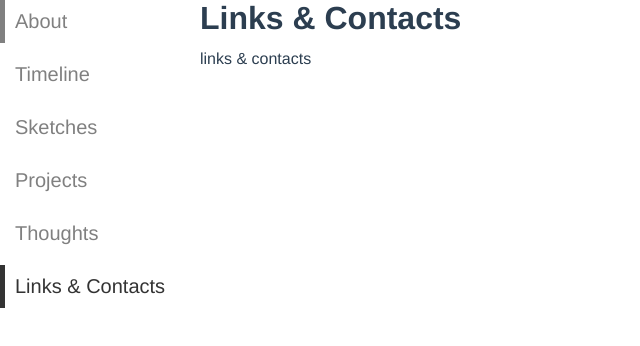
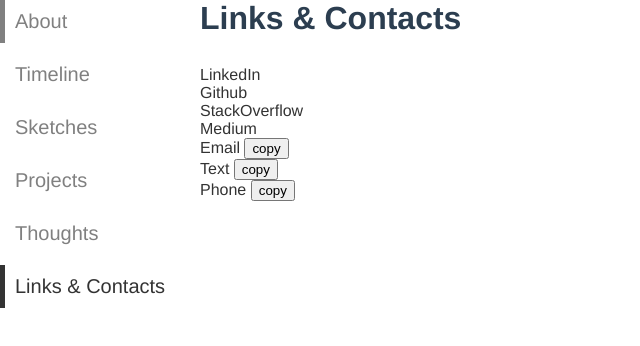
Before and after one commit to jko206/hello-jko, a Vue app: page /links-contacts in a window 1280 px wide. Shown: the top 346 px of the page, without its empty margins (0-640 px from the left). Built offline with nearby package versions, Linux system fonts and the light colour scheme.

Commit message:
make links & contacts page

```diff
--- a/src/components/page-links-contacts.vue
+++ b/src/components/page-links-contacts.vue
@@ -1,15 +1,72 @@
 <template>
   <div class="page-links-contacts">
-    links &amp; contacts
+    <ul>
+      <li>
+        <a href="http://linkedin.com/in/jai-ko" target="blank">LinkedIn</a>
+      </li>
+      <li>
+        <a href="http://github.com/jaiko86" target="blank">Github</a>
+      </li>
+      <li>
+        <a href="https://stackoverflow.com/users/458425/j-ko?tab=profile" target="blank">StackOverflow</a>
+      </li>
+      <li>
+        <a href="https://medium.com/@MisterJKo" target="blank">Medium</a>
+      </li>
+      <li>
+        <a href="mailto:just.jai.ko@gmail.com">
+          Email
+        </a>
+        <button @click.stop="copy('email')">
+          copy
+        </button>
+      </li>
+      <li>
+        <a href="sms:+14252205899">
+          Text
+        </a>
+        <button @click.stop="copy('phone')">
+          copy
+        </button>
+      </li>
+      <li>
+        <a href="tel:+14252205899">
+          Phone
+        </a>
+        <button @click.stop="copy('phone')">
+          copy
+        </button>
+      </li>
+    </ul>
   </div>
 </template>
 
 <script>
+
+function copy(val) {
+  return navigator.clipboard.writeText(val)
+}
+
 export default {
-
+  name: 'PageLinksContacts',
+  methods: {
+    copy(entity) {
+      const value = entity === 'phone' ? '4252205899' : 'just.jai.ko@gmail.com'
+      // eslint-disable-next-line
+      copy(value)
+        .then(() => {
+          alert('success')
+        })
+        .catch(e => {
+          alert(e)
+        })
+    }
+  },
 }
 </script>
-
-<style>
-
+<style lang="scss" scoped>
+.page-links-contacts ul {
+  padding: 0;
+  list-style: none;
+}
 </style>
```
